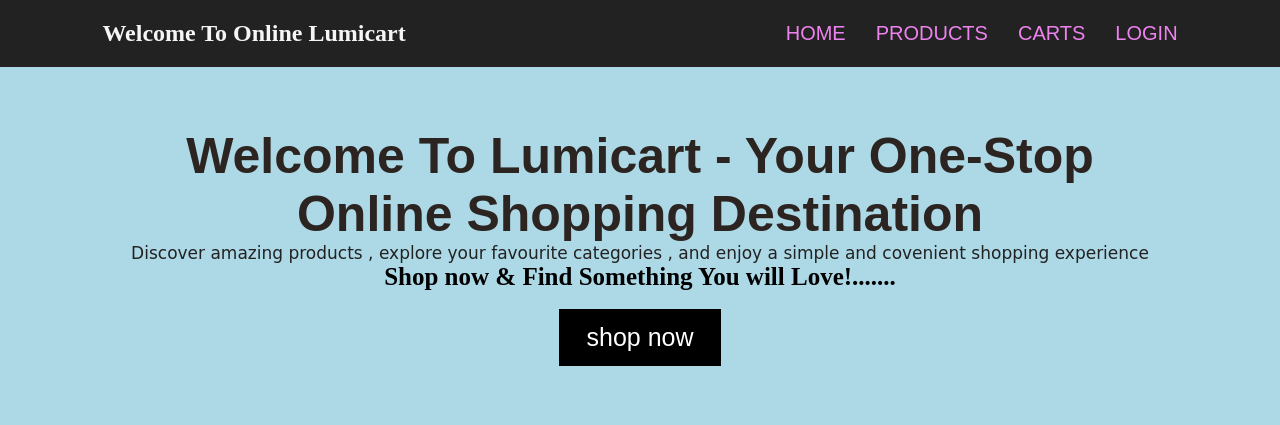
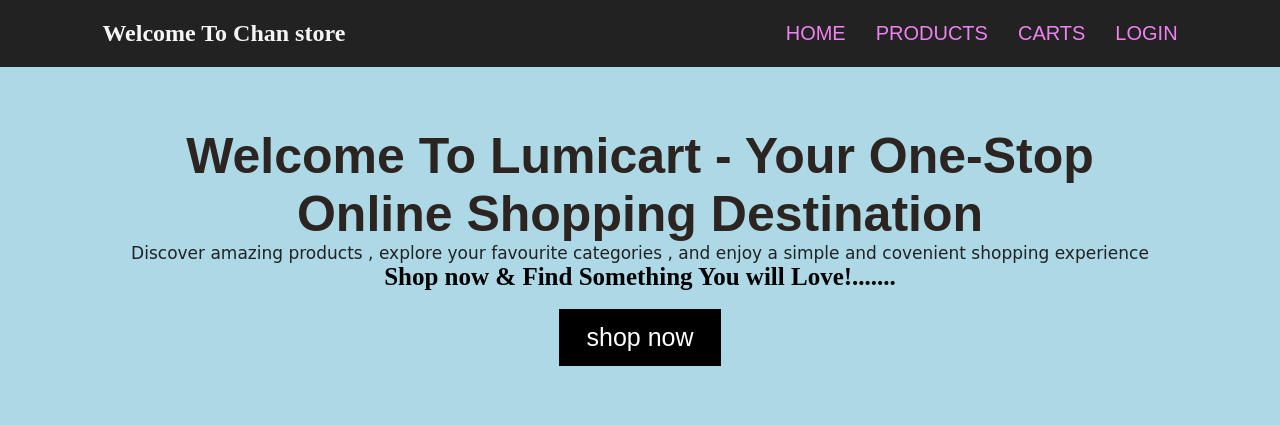
Before and after one commit to chandra-p1705/Ecommerce_project, a Django app: page / in a window 1280 px wide. Shown: the top 425 px of the page. Run offline with Django 5.2, Linux system fonts and the light colour scheme; data comes from the database, SQL or seed files in the repository.

Commit message:
update home page

```diff
--- a/store/templates/home.html
+++ b/store/templates/home.html
@@ -11,7 +11,7 @@
 </head>
 <body>
     <nav>
-        <h1>Welcome To Online Lumicart</h1>
+        <h1>Welcome To Chan store</h1>
         <a href="#">HOME</a>
         <a href="#products">PRODUCTS </a>
         <a href="{% url 'cart' %}">CARTS</a>
```
